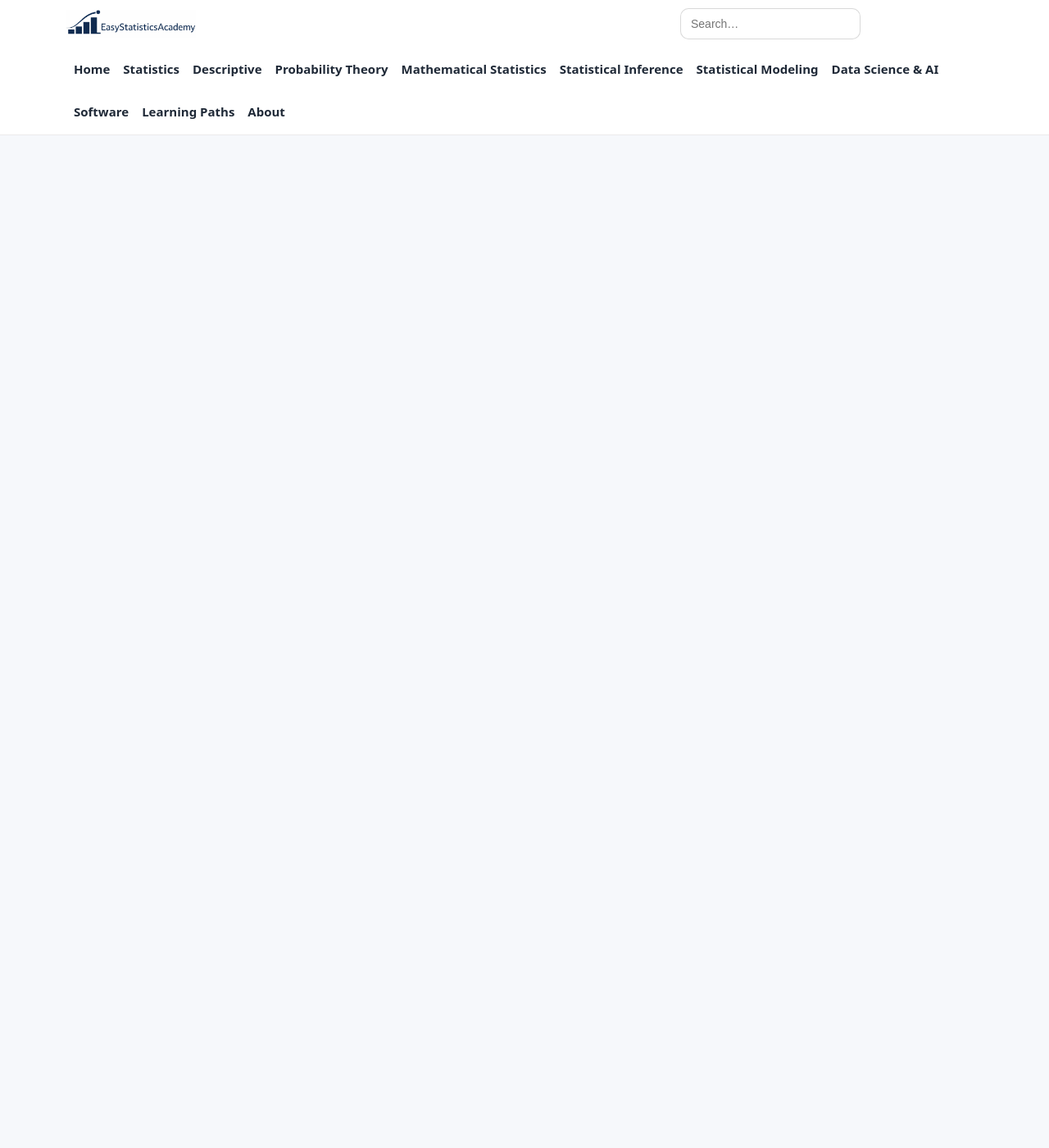
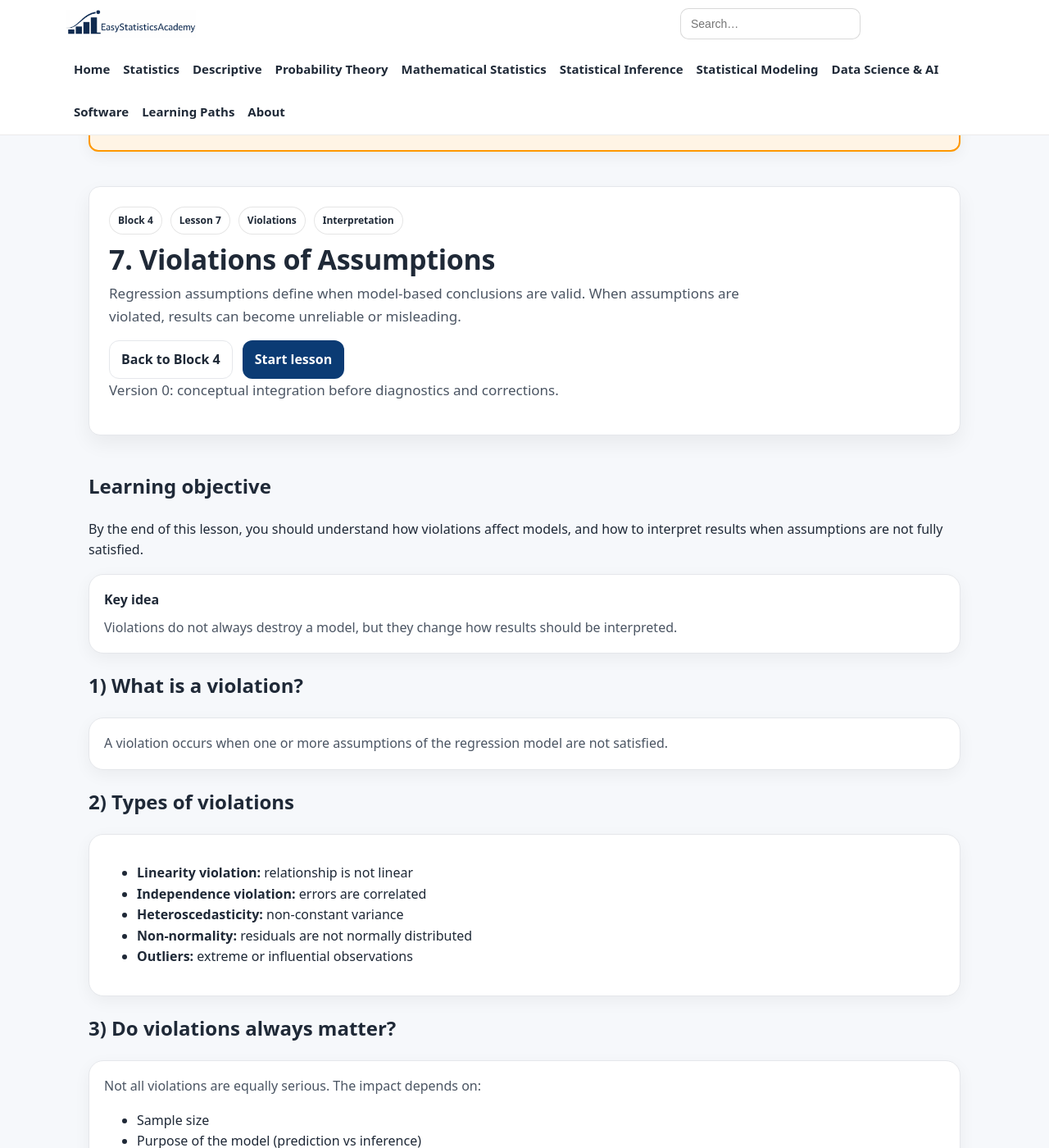
Before and after one commit to ammar-homaida-statistics/easystatisticsacademy, a Jekyll site: the page built from modeling/assumptions/violations/index.md, in a window 1280 px wide and 1400 px high, scrolled down 214 px. Shown: the whole window at 82% size. Built offline with Jekyll 4.4.1, drawn with Linux system fonts in a browser that asks for light colours; our own code applies the rules of GitHub Pages for plain Markdown files; before the commit the page ends 900 px from its top, so only the background shows below that; some of the changed text lies outside the part shown.

Commit message:
Add lesson content

```diff
--- a/modeling/assumptions/violations/index.md
+++ b/modeling/assumptions/violations/index.md
@@ -1 +1,178 @@
-coming soon
+---
+layout: default
+title: 7. Violations of Assumptions
+permalink: /modeling/assumptions/violations/
+sidebar: false
+---
+
+<!-- UNDER CONSTRUCTION -->
+<section class="section section-slim">
+  <div class="callout" style="background:#fff4e5; border:2px solid #ff9800; padding:2rem; border-radius:12px;">
+    <h2 style="color:#e65100;">🚧 Lesson Under Construction</h2>
+    <p>
+      Version 0 integrates all regression assumptions and explains what happens
+      when they are violated. Formal diagnostics are introduced in the next block.
+    </p>
+  </div>
+</section>
+
+<!-- ✅ Update last visited lesson -->
+<script>
+(function () {
+  localStorage.setItem("esa_continue_modeling_assumptions_lesson_v0", JSON.stringify({
+    url: "/modeling/assumptions/violations/",
+    label: "Lesson 7 — Violations of Assumptions",
+    ts: Date.now()
+  }));
+})();
+</script>
+
+<!-- HERO -->
+<section class="hero hero-section">
+  <div class="hero-card">
+
+    <div class="badge-row">
+      <span class="badge">Block 4</span>
+      <span class="badge">Lesson 7</span>
+      <span class="badge">Violations</span>
+      <span class="badge">Interpretation</span>
+    </div>
+
+    <h1>7. Violations of Assumptions</h1>
+
+    <p class="lead">
+      Regression assumptions define when model-based conclusions are valid.
+      When assumptions are violated, results can become unreliable or misleading.
+    </p>
+
+    <div class="hero-actions">
+      <a class="btn btn-outline" href="/modeling/assumptions/">Back to Block 4</a>
+      <a class="btn" href="#lesson">Start lesson</a>
+    </div>
+
+    <p class="muted-mini">
+      Version 0: conceptual integration before diagnostics and corrections.
+    </p>
+
+  </div>
+</section>
+
+<!-- LESSON -->
+<section class="section" id="lesson">
+
+  <h2>Learning objective</h2>
+  <p>
+    By the end of this lesson, you should understand how violations affect models,
+    and how to interpret results when assumptions are not fully satisfied.
+  </p>
+
+  <div class="card">
+    <h3>Key idea</h3>
+    <p>
+      Violations do not always destroy a model, but they change how results should be interpreted.
+    </p>
+  </div>
+
+  <h2>1) What is a violation?</h2>
+  <div class="card">
+    <p>
+      A violation occurs when one or more assumptions of the regression model are not satisfied.
+    </p>
+  </div>
+
+  <h2>2) Types of violations</h2>
+  <div class="card">
+    <ul>
+      <li><strong>Linearity violation:</strong> relationship is not linear</li>
+      <li><strong>Independence violation:</strong> errors are correlated</li>
+      <li><strong>Heteroscedasticity:</strong> non-constant variance</li>
+      <li><strong>Non-normality:</strong> residuals are not normally distributed</li>
+      <li><strong>Outliers:</strong> extreme or influential observations</li>
+    </ul>
+  </div>
+
+  <h2>3) Do violations always matter?</h2>
+  <div class="card">
+    <p>
+      Not all violations are equally serious. The impact depends on:
+    </p>
+    <ul>
+      <li>Sample size</li>
+      <li>Purpose of the model (prediction vs inference)</li>
+      <li>Severity of the violation</li>
+    </ul>
+  </div>
+
+  <h2>4) Effect on estimation</h2>
+  <div class="card">
+    <p>
+      Some violations do not affect coefficient estimates directly,
+      especially in large samples.
+    </p>
+  </div>
+
+  <h2>5) Effect on inference</h2>
+  <div class="card">
+    <ul>
+      <li>Standard errors may be incorrect</li>
+      <li>Confidence intervals may be misleading</li>
+      <li>Hypothesis tests may give wrong conclusions</li>
+    </ul>
+  </div>
+
+  <h2>6) Prediction vs inference</h2>
+  <div class="card">
+    <p>
+      Models can still predict reasonably well even when assumptions are violated,
+      but inference becomes unreliable.
+    </p>
+  </div>
+
+  <h2>7) Mild vs severe violations</h2>
+  <div class="card">
+    <ul>
+      <li><strong>Mild:</strong> results still usable with caution</li>
+      <li><strong>Severe:</strong> model may be invalid</li>
+    </ul>
+  </div>
+
+  <h2>8) What to do when violations occur</h2>
+  <div class="card">
+    <ul>
+      <li>Check model specification</li>
+      <li>Transform variables</li>
+      <li>Use robust methods</li>
+      <li>Investigate outliers</li>
+    </ul>
+  </div>
+
+  <h2>9) Why this matters</h2>
+  <div class="card">
+    <p>
+      Understanding violations allows you to interpret models responsibly
+      rather than blindly trusting output.
+    </p>
+  </div>
+
+  <div class="card">
+    <h3>Outcome of this lesson</h3>
+    <ul>
+      <li>Understand types of assumption violations</li>
+      <li>Evaluate their impact on models</li>
+      <li>Distinguish prediction vs inference effects</li>
+      <li>Recognize when results are unreliable</li>
+      <li>Prepare for robustness concepts</li>
+    </ul>
+  </div>
+
+  <div class="card">
+    <h3>Next step</h3>
+    <p>
+      We now study robustness: when models still work despite violations.
+    </p>
+    <a class="btn" href="/modeling/assumptions/robustness/">
+      Next lesson: Robustness →
+    </a>
+  </div>
+
+</section>
```
